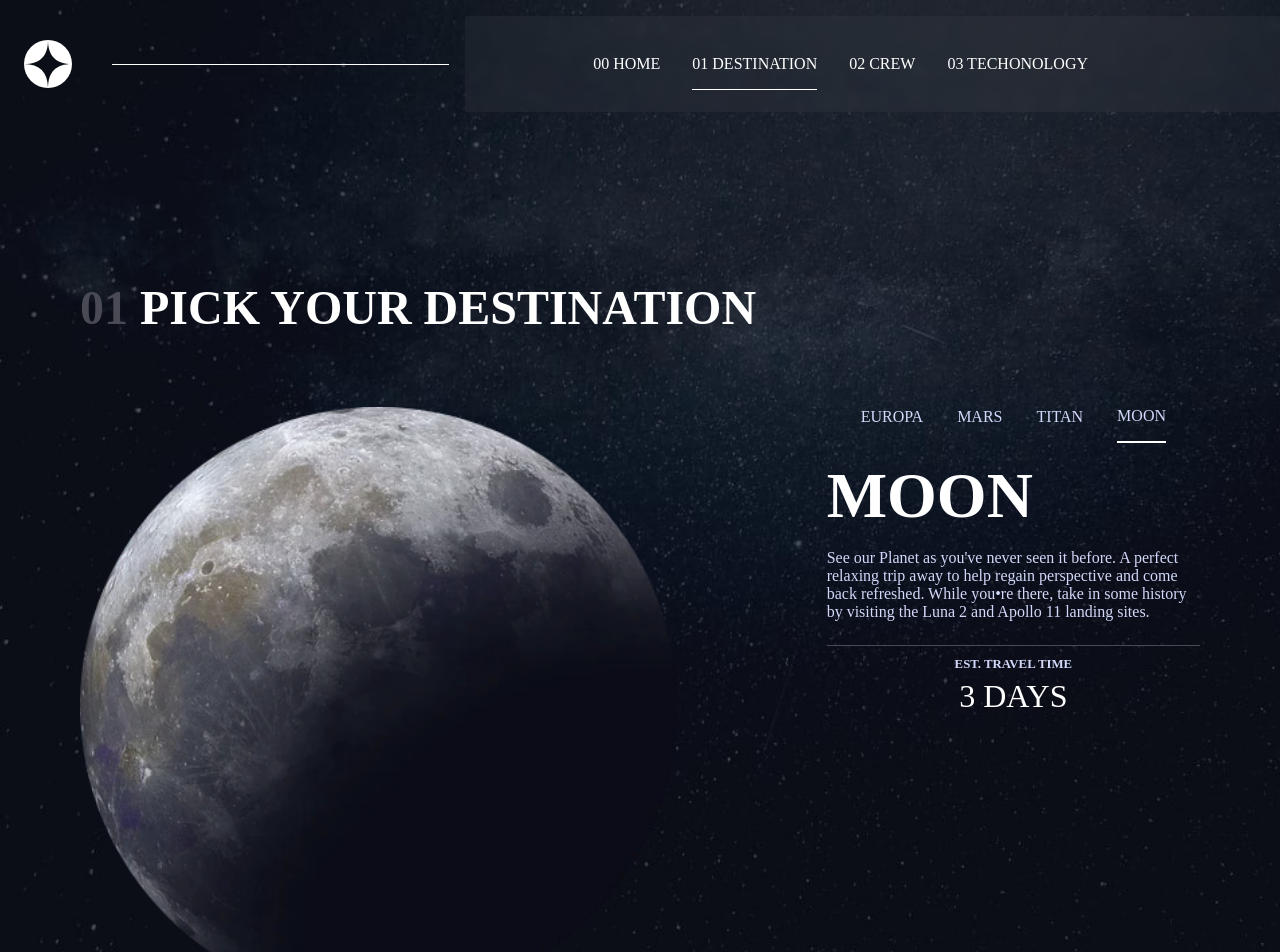
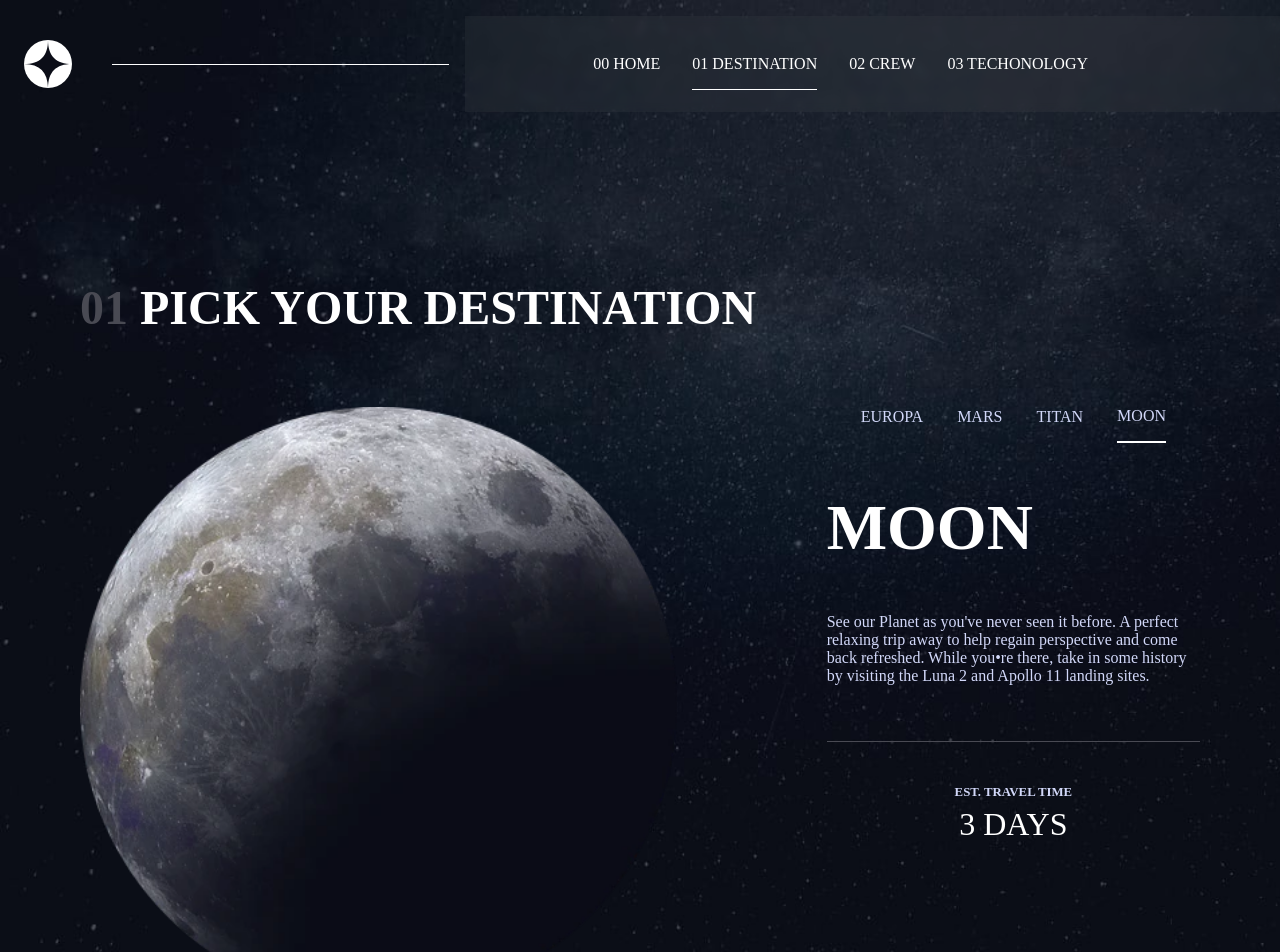
Before and after one commit to kottor96/React-Space-Router, a React (Vite) app: page /Destination/MOON in a window 1280 px wide. Shown: the top 952 px of the page. Built offline with nearby package versions, Linux system fonts and the light colour scheme.

Commit message:
j'ai vais juste tester git

```diff
--- a/src/index.css
+++ b/src/index.css
@@ -51,7 +51,7 @@ h2 {
 #pageDestination .planet .planetDescription {
   display: flex;
   flex-direction: column;
-  min-height: 100%;
+  gap: 2rem;
 }
 #pageDestination .planet .planetDescription nav {
   display: flex;
--- a/src/sass/partials/_destination.sass
+++ b/src/sass/partials/_destination.sass
@@ -35,7 +35,7 @@
         .planetDescription
             display: flex
             flex-direction: column
-            min-height: 100%
+            gap: 2rem
             nav
                 display: flex
                 justify-content: space-evenly !important
```
